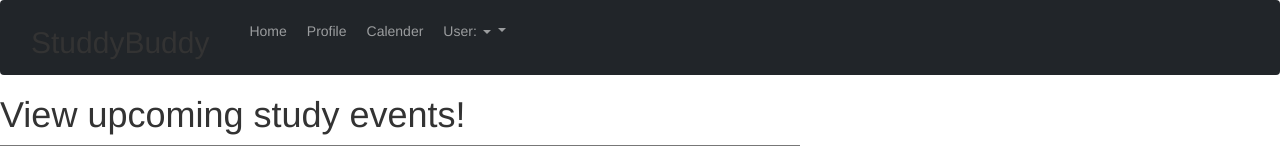
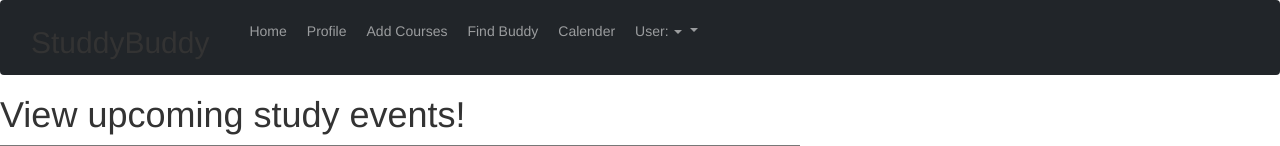
Before and after one commit to turtlemooncake/uva-studybuddy, a Django app: page /calendar/ in a window 1280 px wide. Shown: the top 146 px of the page. Run offline with Django 4.2, Linux system fonts and the light colour scheme; some libraries are stand-ins or nearby versions; grey boxes are pictures that could not be loaded.

Commit message:
readded addcourses and findBuddy back into header bar

```diff
--- a/studybuddy/templates/headerbar.html
+++ b/studybuddy/templates/headerbar.html
@@ -9,12 +9,18 @@
 
 <nav class="navbar navbar-expand-sm bg-dark navbar-dark">
       <ul class="navbar-nav navbar-center">
-          <li class="nav-item px-5" ><a href="http://127.0.0.1:8000" ></a><h2>StuddyBuddy</h2></a></li class="nav-item">
+          <li class="nav-item px-5" ><h2>StuddyBuddy</h2></a></li class="nav-item">
             <li class="nav-item"><a class="nav-link px-3 px-3" href="{% url 'home' %}" color="blue">Home</a>
             </li>
           <li class="nav-item"><a class="nav-link px-3 px-3" href="{% url 'profile' %}" color="blue">Profile</a>
           </li>
+          <li class="nav-item"><a class="nav-link px-3 px-3" href="{% url 'addCourses' %}" color="blue">Add Courses</a>
+          </li>
+          <li class="nav-item"><a class="nav-link px-3 px-3" href="{% url 'buddies' %}" color="blue">Find Buddy</a>
+          </li>
           <li class="nav-item"><a class="nav-link px-3 px-3" href="{% url 'calendar' %}" color="blue">Calender</a>
+          </li>
+
 
         <li class="nav-item dropdown">
             <a class="nav-link dropdown-toggle px-3 px-3" href="#" id="navbarDarkDropdownMenuLink" role="button" data-bs-toggle="dropdown" aria-expanded="false" class="capitalize">
```
Also changed, not shown: studybuddy/views.py (+1 -9 lines).
